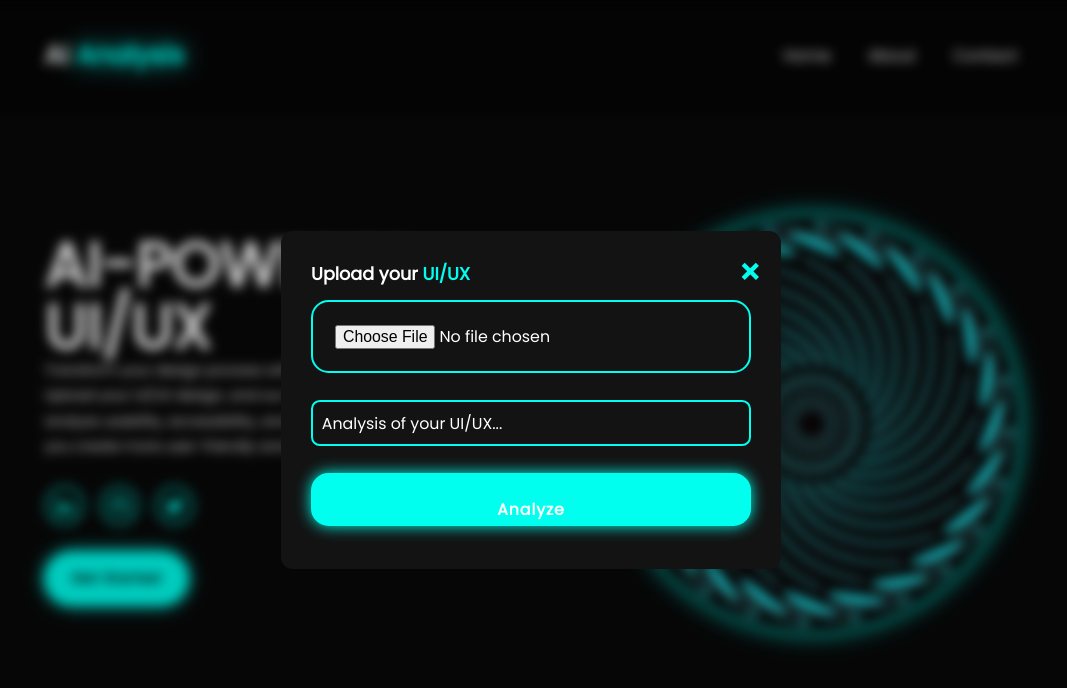
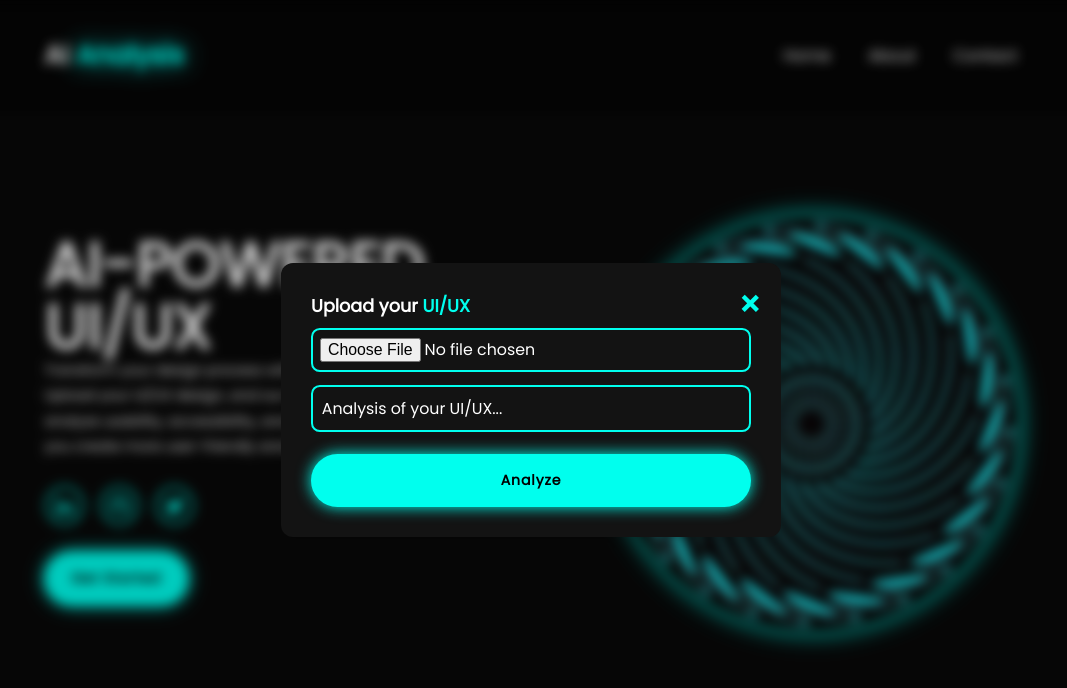
Before and after one commit to AsmaAlghamdi1/AI-analysis, a plain HTML site: page frontend/index.html in a window 1280 px wide. Both pictures are taken after a click on the button "Get Started". Shown: the whole page, without its empty margins (109-1176 px from the left). Drawn offline with nearby package versions, Linux system fonts and the light colour scheme.

Commit message:
edit on css style

```diff
--- a/frontend/CSS/styles.css
+++ b/frontend/CSS/styles.css
@@ -90,11 +90,6 @@ section{
     justify-content: center;
     margin-top: 3rem;
 }
-/* .home-content p{
-    margin-bottom: 2rem;
-    margin-top: 1rem;
-    font-size: 3.5rem;
-} */
 .home-content h1{
     font-size: 7rem;
     font-weight: 700;
@@ -386,16 +381,7 @@ span{
 
 }
 
-/* .analysis-section{
-    display: flex;
-    justify-content: center;
-    align-items: center;
-    height: auto;
-    margin-top: 20px;
-    backdrop-filter: blur(6px);
-    display: none;
-} */
- /* فورم التحليل داخل طبقة مغبشة */
+
 .blur-background {
     position: fixed;
     top: 0;
@@ -422,23 +408,16 @@ span{
     box-shadow: 0px 4px 10px rgba(0, 0, 0, 0.1);
     width: 500px;
 }
-/* .analysis-section form{
-    background: var(--second-bg-color);
-    padding: 30px;
-    border-radius: 12px;
-    box-shadow: 0px 4px 10px rgba(0, 0, 0, 0.1);
-    width: 500px;
 
-} */
 .analysis-section input{
     width: 100%;
-   padding: 2.5rem;
+   padding: 0.8rem;
    font-size:1.8rem;
    color:var(--text-color);
-   border-radius: 2rem;
+   border-radius: 1rem;
    border:2px solid var(--main-color);
-   margin: 1.5rem 0;
-   resize: none;
+   margin-top: 1rem;
+   height: 5rem;
 }
 
 .analysis-UI{
@@ -463,3 +442,23 @@ span{
     font-weight: bold;
     z-index: 1001;
 }
+
+#btn{
+    display: inline-block;
+    padding: 1rem 2.8rem;
+    background: var(--main-color);
+    box-shadow: 0 0 15px var(--main-color);
+    border-radius: 4rem;
+    font-size: 1.6rem;
+    color: black;
+    border:2px solid transparent;
+    letter-spacing: 0.1rem;
+    font-weight: 600;
+    transition: 0.3s ease-in-out;
+    cursor: pointer;
+    height: 6rem;
+}
+#btn:hover{
+    transform: scale(1.05);
+    box-shadow: 0 0 50px var(--main-color);
+}
--- a/frontend/index.html
+++ b/frontend/index.html
@@ -20,7 +20,7 @@
             <div>
                 <p class="analysis-UI">Analysis of your UI/UX...</p>
             </div>
-            <input type="submit" value="Analyze" id="btn" class="btn">
+            <input type="submit" value="Analyze" id="btn">
         </form>
     </div>
 </div>
```
